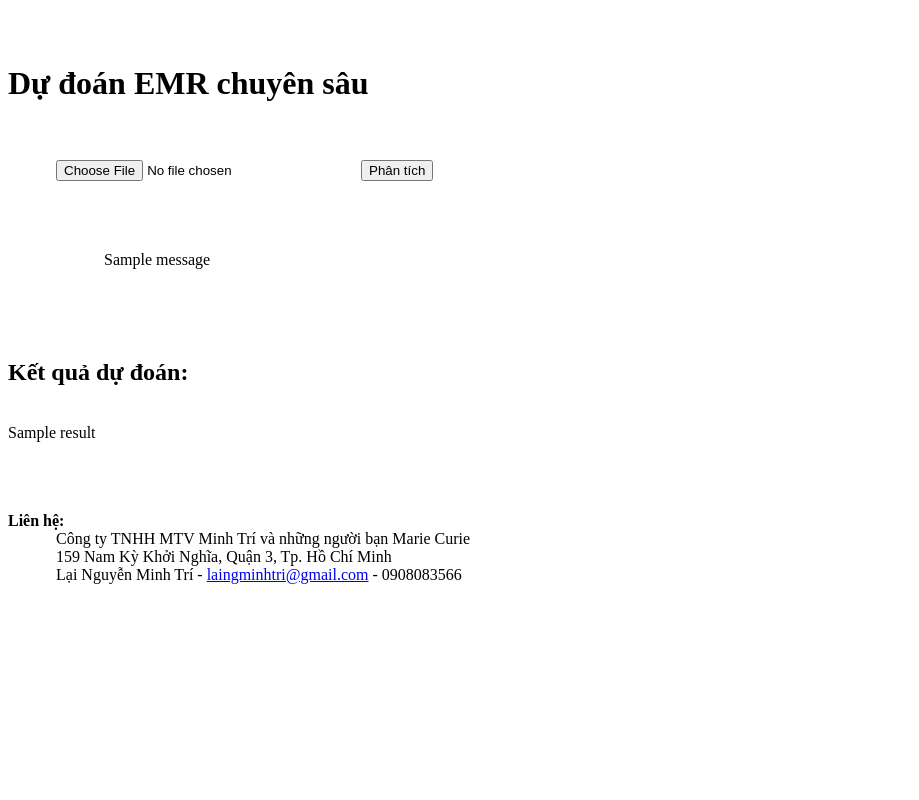
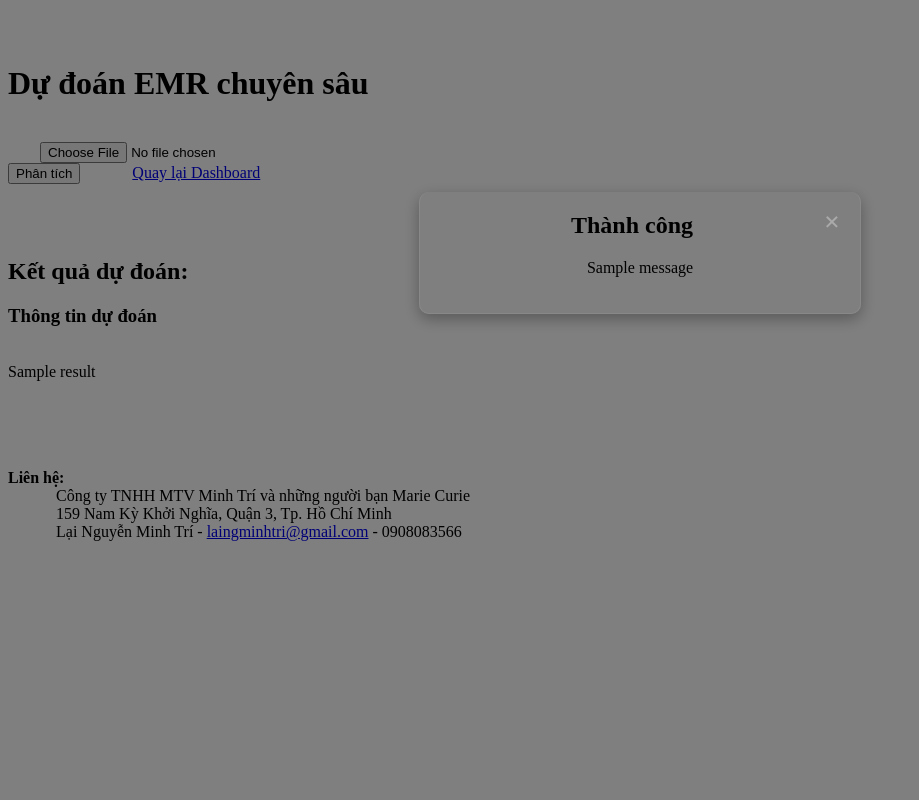
Before and after one commit to minhtriizkooooo-sys/EMR-Analysis, a Flask app: template templates/emr_prediction.html in a window 1280 px wide. Shown: the whole page, without its empty margins (0-919 px from the left). Run offline with Flask 3, Linux system fonts and the light colour scheme; the template is opened without the code that fills it: most values are stand-ins (such as "Sample title", 1, 10 or a date in 2020); one stand-in notice (Sample message) is shown.

Commit message:
Update emr_prediction.html

```diff
--- a/templates/emr_prediction.html
+++ b/templates/emr_prediction.html
@@ -4,35 +4,107 @@
     <meta charset="UTF-8">
     <title>Dự đoán từ hồ sơ EMR</title>
     <style>
-        body {font-family: Arial, sans-serif; background: #e8f5e9; margin: 0; padding: 0;}
-        .container {max-width: 700px; margin: 50px auto; background: #fff; padding: 30px; border-radius: 10px;
-                     box-shadow: 0 0 20px rgba(0,0,0,0.1);}
-        h1 {color: #2e7d32; text-align: center; margin-bottom: 20px;}
-        .form-group {display: flex; gap: 10px; margin-bottom: 30px; align-items: center; padding: 20px; border: 1px solid #ddd; border-radius: 8px; background: #f9f9f9;}
-        input[type="file"] {flex-grow: 1; padding: 10px; border: 1px solid #ccc; border-radius: 5px;}
+        /* Color Palette */
+        :root {
+            --main-green: #4CAF50; /* Primary button and highlight */
+            --dark-green: #2E7D32; /* Title and hover */
+            --light-bg: #e8f5e9;   /* Light background */
+            --success-bg: #e6ffe6; /* Report section background */
+            --error-bg: #ffebee;   /* Error background */
+            --error-color: #d32f2f;
+        }
+
+        body {
+            font-family: Arial, sans-serif;
+            background: var(--light-bg);
+            margin: 0;
+            padding: 0;
+            display: flex;
+            justify-content: center;
+            align-items: flex-start;
+            min-height: 100vh;
+        }
+        .container {
+            max-width: 750px;
+            margin: 50px 20px;
+            background: #fff;
+            padding: 30px;
+            border-radius: 10px;
+            box-shadow: 0 4px 15px rgba(0,0,0,0.1);
+            width: 100%;
+        }
+        h1 {
+            color: var(--dark-green);
+            text-align: center;
+            margin-bottom: 25px;
+            border-bottom: 2px solid var(--light-bg);
+            padding-bottom: 10px;
+        }
+        form {
+            display: flex;
+            justify-content: space-between;
+            align-items: center;
+            margin-bottom: 30px;
+            padding: 20px;
+            border: 1px solid #ddd;
+            border-radius: 8px;
+            background: #f9f9f9;
+        }
+        input[type="file"] {
+            flex-grow: 1;
+            padding: 8px;
+            border: 1px solid #ccc;
+            border-radius: 5px;
+            margin-right: 15px;
+        }
+        .button-group {
+            display: flex;
+            gap: 10px;
+        }
         .btn, .btn-dashboard {
-            background-color: #4caf50; color: white; padding: 10px 20px; border: none;
-            border-radius: 5px; cursor: pointer; transition: 0.3s;
-        }
-        .btn:hover, .btn-dashboard:hover {background-color: #2e7d32;}
-        .btn-dashboard {text-decoration: none; text-align: center;}
-        .result-section {margin-top: 30px; padding: 20px; background: #f1f8e9; border-radius: 8px; text-align: center; border: 2px solid #a5d6a7;}
-        .result-section h2 {color: #2e7d32; border-bottom: 1px solid #c8e6c9; padding-bottom: 10px;}
-        img {max-width: 100%; max-height: 250px; object-fit: contain; margin-top: 15px; border-radius: 8px; border: 4px solid #ddd;}
-
-        /* CSS cho Flash Messages */
-        .flash-message {
-            list-style: none;
-            padding: 10px;
-            margin-bottom: 10px;
+            background-color: var(--main-green);
+            color: white;
+            padding: 10px 20px;
+            border: none;
             border-radius: 5px;
-            text-align: center;
+            cursor: pointer;
+            transition: 0.3s;
+            text-decoration: none;
             font-weight: bold;
         }
-        .flash-success { background-color: #f1f8e9; color: #2e7d32; border: 1px solid #a5d6a7; }
-        .flash-danger { background-color: #ffebee; color: #d32f2f; border: 1px solid #d32f2f; }
-        .flash-warning { background-color: #fff8e1; color: #f9a825; border: 1px solid #ffecb3; }
+        .btn:hover, .btn-dashboard:hover {background-color: var(--dark-green);}
 
+        .result-section {
+            margin-top: 30px;
+            padding: 20px;
+            background: var(--success-bg);
+            border-radius: 8px;
+            text-align: center;
+            border: 2px solid var(--main-green);
+        }
+        .result-section h2 {
+            color: var(--dark-green);
+            border-bottom: 1px solid var(--main-green);
+            padding-bottom: 10px;
+        }
+        .result-content {
+            display: flex;
+            gap: 20px;
+            margin-top: 20px;
+            justify-content: center;
+            align-items: center;
+        }
+        .image-display, .prediction-output {
+            flex: 1;
+        }
+        img {
+            max-width: 100%;
+            max-height: 250px;
+            object-fit: contain;
+            margin-top: 15px;
+            border-radius: 8px;
+            border: 4px solid #ddd;
+        }
         .contact {
             clear: both;
             margin-top: 40px;
@@ -42,42 +114,80 @@
             color: #666;
             text-align: center;
         }
+
+        /* Modal Popup Styles */
+        .modal {
+            display: none;
+            position: fixed;
+            z-index: 1000;
+            left: 0;
+            top: 0;
+            width: 100%;
+            height: 100%;
+            overflow: auto;
+            background-color: rgba(0,0,0,0.5);
+        }
+        .modal-content {
+            background-color: #fefefe;
+            margin: 15% auto;
+            padding: 20px;
+            border: 1px solid #888;
+            width: 80%;
+            max-width: 400px;
+            border-radius: 10px;
+            box-shadow: 0 5px 15px rgba(0,0,0,0.3);
+            text-align: center;
+            animation: fadeIn 0.3s;
+        }
+        .close-btn {
+            color: #aaa;
+            float: right;
+            font-size: 28px;
+            font-weight: bold;
+            line-height: 20px;
+        }
+        .close-btn:hover,
+        .close-btn:focus {
+            color: #000;
+            text-decoration: none;
+            cursor: pointer;
+        }
+        .modal-success { border-top: 5px solid var(--main-green); background-color: var(--success-bg); }
+        .modal-danger { border-top: 5px solid var(--error-color); background-color: var(--error-bg); }
+        .modal-warning { border-top: 5px solid #ffc107; background-color: #fff8e1; }
+        #modalTitle { margin-top: 0; color: var(--dark-green); }
+        @keyframes fadeIn {
+            from { opacity: 0; transform: translateY(-20px); }
+            to { opacity: 1; transform: translateY(0); }
+        }
     </style>
 </head>
 <body>
 <div class="container">
     <h1>Dự đoán EMR chuyên sâu</h1>
     <form method="POST" enctype="multipart/form-data" action="{{ url_for('upload_image') }}">
-        <div class="form-group">
         <input type="file" name="image" accept="image/*" required>
+        <div class="button-group">
             <button type="submit" class="btn">Phân tích</button>
             <a href="{{ url_for('dashboard') }}" class="btn-dashboard"> Quay lại Dashboard</a>
         </div>
     </form>
 
-    {% with messages = get_flashed_messages(with_categories=true) %}
-        {% if messages %}
-            <ul style="padding: 0;">
-                {% for category, message in messages %}
-                    <li class="flash-message flash-{{ category }}">
-                        {{ message }}
-                    </li>
-                {% endfor %}
-            </ul>
-        {% endif %}
-    {% endwith %}
-
     {% if result %}
         <div class="result-section">
             <h2>Kết quả dự đoán:</h2>
-            <div style="font-size: 16px;">{{ result | safe }}</div>
-
+            <div class="result-content">
                 {% if image_name %}
-                <div style="text-align:center; margin-top: 20px;">
+                    <div class="image-display">
                         <h3>Ảnh đã tải lên</h3>
                         <img src="{{ url_for('uploaded_file', filename=image_name) }}" alt="Ảnh đã tải lên">
                     </div>
                 {% endif %}
+                <div class="prediction-output">
+                    <h3>Thông tin dự đoán</h3>
+                    <div style="font-size: 16px; text-align: left;">{{ result | safe }}</div>
+                </div>
+            </div>
         </div>
     {% endif %}
 
@@ -88,5 +198,68 @@
             Lại Nguyễn Minh Trí - <a href="mailto:laingminhtri@gmail.com">laingminhtri@gmail.com</a> - 0908083566</p>
     </div>
 </div>
+
+    <!-- Modal Popup Structure -->
+    <div id="customModal" class="modal">
+        <div class="modal-content">
+            <span class="close-btn">&times;</span>
+            <h2 id="modalTitle"></h2>
+            <p id="modalBody"></p>
+        </div>
+    </div>
+
+    <script>
+        // Modal Logic (Code tương tự như emr_profile.html)
+        const modal = document.getElementById("customModal");
+        const closeBtn = document.getElementsByClassName("close-btn")[0];
+        const modalContent = modal.querySelector('.modal-content');
+        const modalTitle = document.getElementById('modalTitle');
+        const modalBody = document.getElementById('modalBody');
+
+        function showModal(category, message) {
+            modalContent.className = 'modal-content';
+            modalContent.classList.add(`modal-${category}`);
+
+            let titleText = 'Thông báo';
+            let titleColor = 'var(--dark-green)';
+            if (category === 'success') {
+                titleText = 'Thành công';
+                titleColor = 'var(--dark-green)';
+            } else if (category === 'danger') {
+                titleText = 'Lỗi nghiêm trọng';
+                titleColor = 'var(--error-color)';
+            } else if (category === 'warning') {
+                titleText = 'Cảnh báo';
+                titleColor = '#ffc107';
+            }
+
+            modalTitle.textContent = titleText;
+            modalTitle.style.color = titleColor;
+            modalBody.innerHTML = message; // Dùng innerHTML để hỗ trợ hiển thị thẻ HTML nếu có (như lỗi AI chưa tải)
+            modal.style.display = "block";
+        }
+
+        closeBtn.onclick = function() {
+            modal.style.display = "none";
+        }
+
+        window.onclick = function(event) {
+            if (event.target == modal) {
+                modal.style.display = "none";
+            }
+        }
+
+        // Jinja2 Flash Message Handler
+        {% with messages = get_flashed_messages(with_categories=true) %}
+            {% if messages %}
+                document.addEventListener('DOMContentLoaded', () => {
+                    {% for category, message in messages %}
+                        // Gọi showModal cho mỗi thông báo flash
+                        showModal('{{ category }}', '{{ message }}');
+                    {% endfor %}
+                });
+            {% endif %}
+        {% endwith %}
+    </script>
 </body>
 </html>
```
Lines whose indentation alone changed are shown as unchanged.
